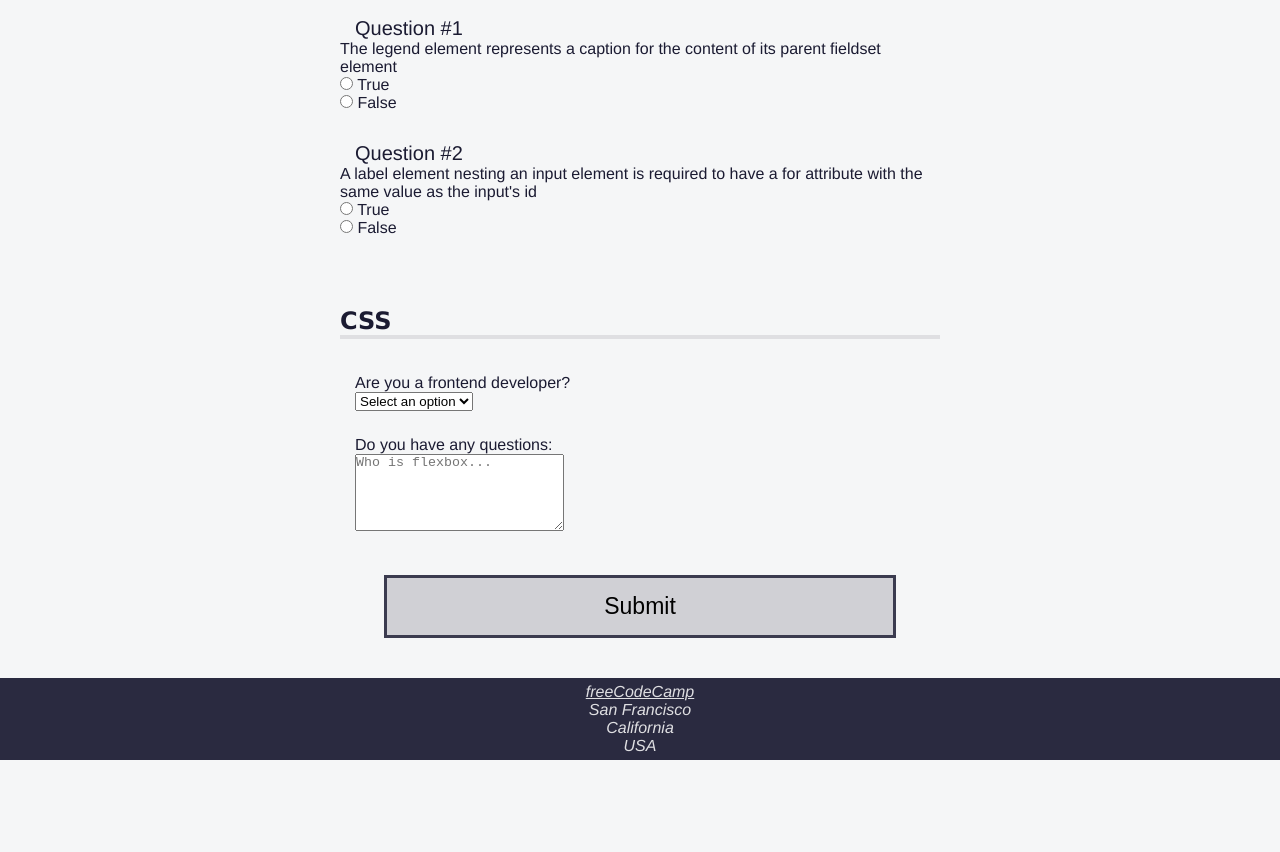
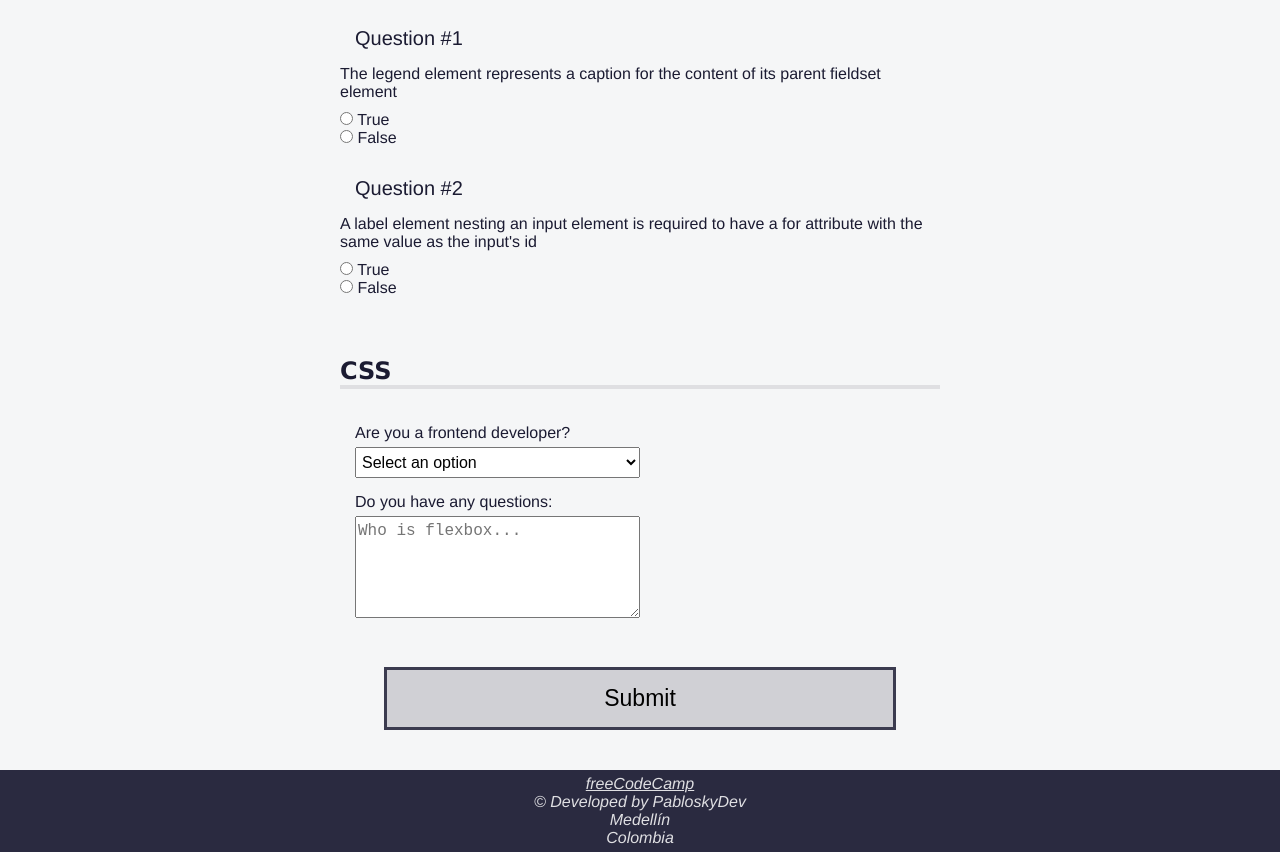
Before and after one commit to pabloskyDev/buildingQuiz, a plain HTML site: page index.html in a window 1280 px wide. Shown: the part 355-1207 px from the top of the page. Before the commit the page ends 1115 px from the top, so only its background shows below. Drawn offline with Linux system fonts and the light colour scheme.

Commit message:
Terminar algunos ajustes del modulo 4 de FreeCodeCamp

```diff
--- a/index.html
+++ b/index.html
@@ -36,7 +36,7 @@
           <input type="date" name="birth-date" id="birth-date" />
         </div>
       </section>
-      <section role="region" > <!-- aria-labelledby="html-questions" -->
+      <section role="region" aria-labelledby="html-questions">
         <h2 id="html-questions">HTML</h2>
         <div class="question-block">
           <p>1</p>
@@ -112,9 +112,9 @@
   <footer>
     <address>
       <a href="https://freecodecamp.org">freeCodeCamp</a><br />
-      San Francisco<br />
-      California<br />
-      USA
+      <span>&copy; </span><br />
+      Medellín<br />
+      Colombia
     </address>
   </footer>
 </body>
--- a/src/css/styles.css
+++ b/src/css/styles.css
@@ -96,7 +96,12 @@ h2 {
 h2 {
     border-bottom: 4px solid #dfdfe2;
     margin-top: 0px;
-    padding-top: 60px;
+    padding-top: 50px;
+}
+
+h2:hover {
+    color: #f1be32;
+    cursor: context-menu;
 }
 
 .info {
@@ -106,6 +111,13 @@ h2 {
 .formrow {
     margin-top: 30px;
 	padding: 0px 15px;
+}
+
+select, textarea {
+    width: 50%;
+    padding: 5px 2px;
+    font-size: 16px;
+    margin: 5px 0;
 }
 
 input {
@@ -120,6 +132,7 @@ input {
 .info input {
     width: 50%;
     text-align: left;
+    padding: 5px 2px;
 }
 
 .info label {
@@ -131,13 +144,13 @@ input {
     text-align: left;
 	display: block;
 	width: 100%;
-	margin-top: 20px;
+	margin-top: 5px;
 	padding-top: 5px;
 }
 
 p {
     margin-top: 5px;
-    padding-left: 15px;
+    padding: 15px;
     font-size: 20px;
 }
 
@@ -153,6 +166,7 @@ p::before {
 .answers-list {
     list-style: none;
     padding: 0;
+    margin: 10px 0 0;
 }
 
 button {
@@ -163,6 +177,12 @@ button {
 	font-size: 23px;
 	background: #d0d0d5;
 	border: 3px solid #3b3b4f;
+    cursor: pointer;
+}
+
+button:hover {
+    background-color: #f1be32;
+    color: #0a0a23;
 }
 
 footer {
@@ -176,11 +196,18 @@ footer a {
     color: #dfdfe2;
 }
 
+footer a:hover {
+    color: #f1be32;
+}
+
 address {
     text-align: center;
     padding: 0.3em;
 }
 
+address > span::after {
+    content: "Developed by PabloskyDev";
+}
 .sr-only {
     position: absolute;
     width: 1px;
```
